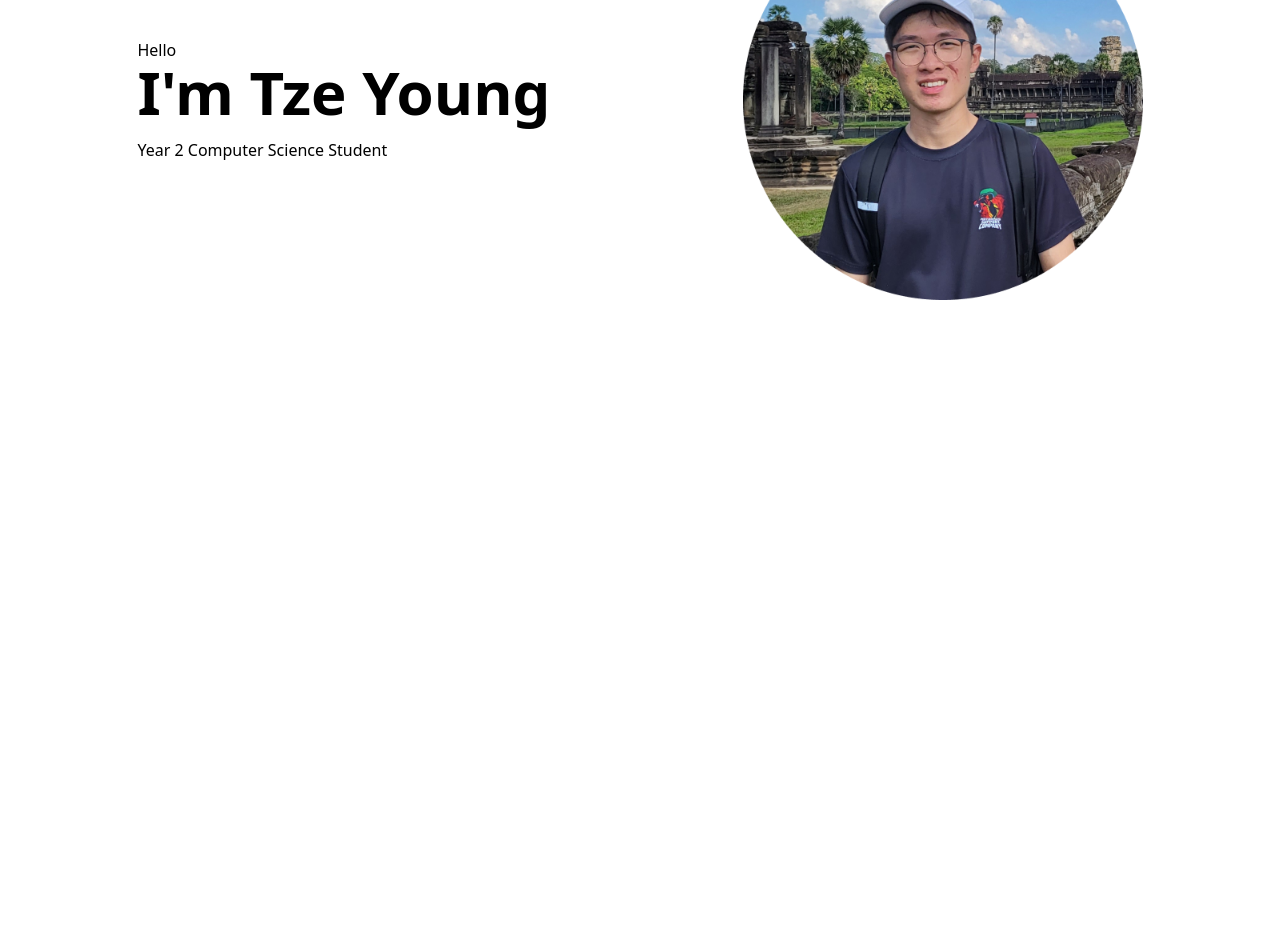
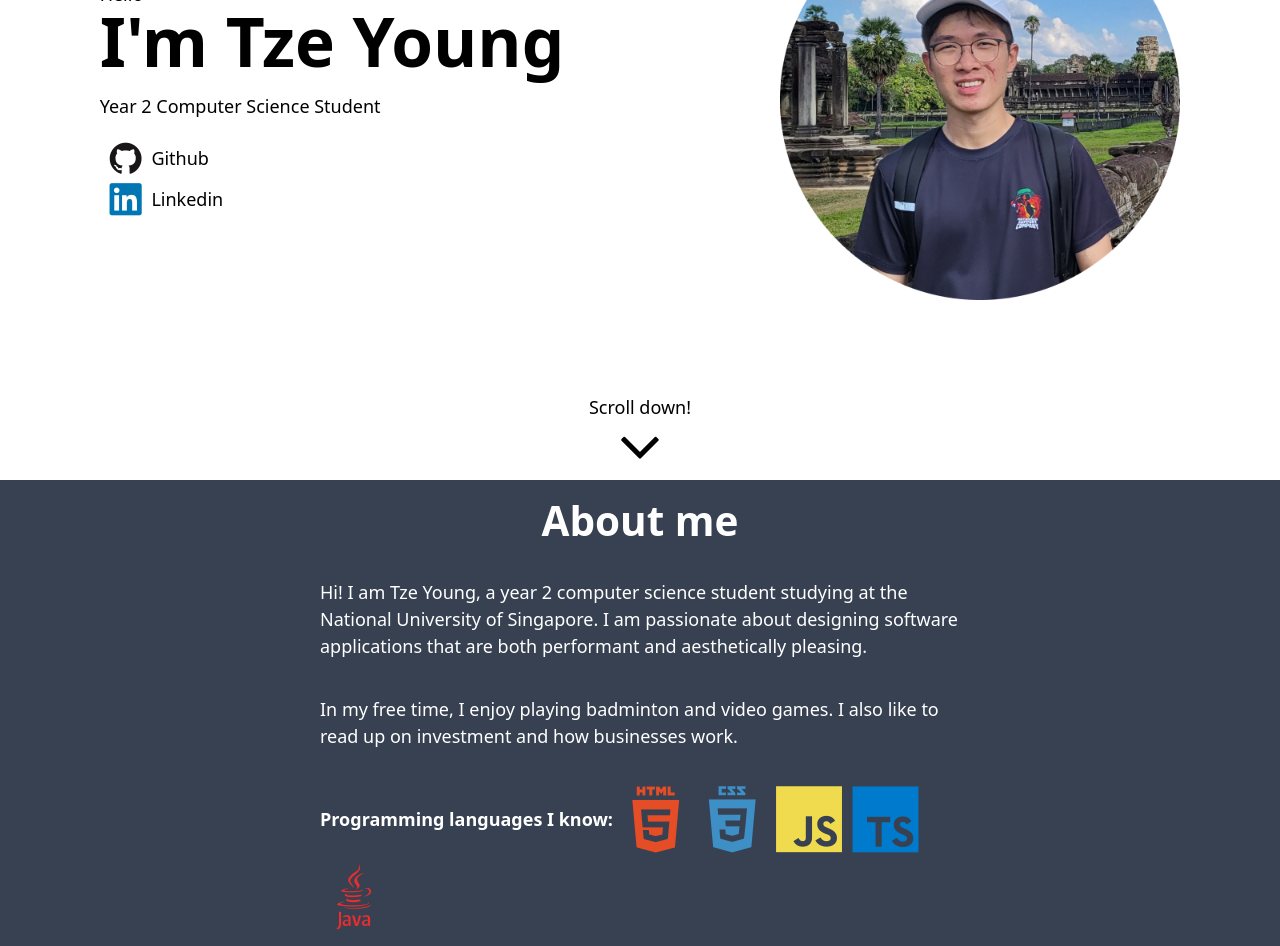
Before and after one commit to ItsTYtan/portfolio, a Next.js app: page /portfolio/ in a window 1280 px wide. Shown: the part 320-1266 px from the top of the page. Before the commit the page ends 800 px from the top, so only its background shows below. Built offline with nearby package versions, Linux system fonts and the light colour scheme; grey boxes are pictures that could not be loaded.

Commit message:
Add about me

```diff
--- a/app/experience/page.tsx
+++ b/app/experience/page.tsx
@@ -3,10 +3,13 @@
 import { useRef, useState } from "react";
 import Image from "next/image";
 import { BASE_PATH } from "@/app/constants";
+import { Nav } from '@/app/constants';
+import TopBar from "../topbar";
 
 export default function page() {
     return(
-        <main className='w-full h-[95vh] flex flex-col'>
+        <main className='w-full flex flex-col'>
+            <TopBar currentNav={Nav.Experience} />
             <h1 className="py-8 w-1/2 text-3xl font-semibold mx-auto">Work experience</h1>
             <ol className="relative border-s border-blue-200 dark:border-gray-700 mx-auto w-1/2 h-auto">
                 <li className="mb-10 ms-4">
--- a/app/globals.css
+++ b/app/globals.css
@@ -1,4 +1,5 @@
 @import url(https://cdn.jsdelivr.net/gh/devicons/devicon@v2.15.1/devicon.min.css);
+@import url(https://cdnjs.cloudflare.com/ajax/libs/font-awesome/4.7.0/css/font-awesome.min.css);
 
 @tailwind base;
 @tailwind components;
@@ -20,6 +21,7 @@
 
 * {
   box-sizing: border-box;
+  font-size: large;
 }
 
 html {
--- a/app/layout.tsx
+++ b/app/layout.tsx
@@ -18,7 +18,6 @@ export default function RootLayout({
   return (
     <html lang="en">
       <body>
-        <TopBar />
         {children}
       </body>
     </html>
--- a/app/page.tsx
+++ b/app/page.tsx
@@ -1,16 +1,81 @@
 import Image from 'next/image'
 import { BASE_PATH } from './constants'
+import Link from 'next/link'
+import TopBar from './topbar'
+import { Nav } from '@/app/constants';
 
 export default function Home() {
   return (
-    <main className='w-full h-[95vh]'>
-      <div className='flex flex-wrap gap-48 justify-center align-center min-h-full'>
+    <main className='w-full'>
+      <TopBar currentNav={Nav.Home} />
+      <div className='relative flex flex-wrap gap-48 justify-center align-center h-[95vh]'>
         <div className='my-auto'>
           <p>Hello</p>
-          <h1 className='text-6xl font-semibold'>I&apos;m <span>Tze Young</span></h1>
-          <p className='mt-4'>Year 2 Computer Science Student</p>
+          <h1 className='text-6xl font-semibold'>I&apos;m Tze Young</h1>
+          <p className='my-4'>Year 2 Computer Science Student</p>
+          <Link className="flex gap-2 pl-2 rounded-md hover:bg-gray-300 hover:text-blue-500" href="https://github.com/ItsTYtan" target='_blank'>
+            <i className="devicon-github-original colored my-auto text-3xl"></i>
+            <p className="my-auto">Github</p>
+          </Link>
+          <Link className="flex gap-2 pl-2 rounded-md hover:bg-gray-300 hover:text-blue-500" href="https://www.linkedin.com/in/tantzeyoung/" target='_blank'>
+            <i className="devicon-linkedin-plain colored my-auto text-3xl"></i>
+            <p className="my-auto">Linkedin</p>
+          </Link>
         </div>
         <Image className='my-auto' src={BASE_PATH + "/avatar.png"} width={400} height={400} alt='/avatar.png' />
+        <div className='absolute bottom-0 left-[50%] -translate-x-1/2'>
+          <p className='mb-[-8px]'>Scroll down!</p>
+          <i className="block fa fa-angle-down text-6xl text-center" aria-hidden="true"></i>
+        </div>
+      </div>
+      <div className='h-auto bg-gray-700 px-[25%]'>
+        <h1 className='py-4 text-4xl font-bold text-center text-white'>About me</h1>
+        <p className='py-4 text-white mx-auto'>
+          Hi! I am Tze Young, a year 2 computer science student studying at the National University of Singapore. I am passionate about designing
+          software applications that are both performant and aesthetically pleasing.
+        </p>
+
+        <p className='py-4 text-white mx-auto'>
+          In my free time, I enjoy playing badminton and video games. I also like to read up on investment and how businesses work.
+        </p>
+
+        <div className="flex flex-wrap w-full align-center gap-2 mx-auto my-4">
+            <p className="font-semibold my-auto text-white">Programming languages I know:</p>
+            <i className="devicon-html5-plain-wordmark colored text-6xl my-auto"></i>
+            <i className="devicon-css3-plain-wordmark colored text-6xl my-auto"></i>
+            <i className="devicon-javascript-plain colored text-6xl my-auto"></i>
+            <i className="devicon-typescript-plain colored text-6xl my-auto"></i>
+            <i className="devicon-java-plain-wordmark colored text-6xl my-auto"></i>
+        </div>
+
+        <div className="flex flex-wrap w-full align-center gap-2 mx-auto my-4">
+            <p className="font-semibold my-auto text-white">Frameworks or tools I can use:</p>
+            <i className="devicon-react-original-wordmark colored text-6xl my-auto"></i>
+            <i className="devicon-nextjs-original-wordmark text-6xl my-auto"></i>
+            <i className="devicon-nodejs-plain-wordmark text-6xl my-auto"></i>
+            <i className="devicon-tailwindcss-plain colored text-6xl my-auto"></i>
+            <img width="48px" src="https://cdn.jsdelivr.net/gh/devicons/devicon/icons/figma/figma-original.svg" />
+            <i className="devicon-flutter-plain colored text-6xl my-auto"></i>
+            <i className="devicon-firebase-plain-wordmark colored text-6xl my-auto"></i>
+            <i className="devicon-git-plain-wordmark colored text-6xl my-auto"></i>
+            <i className="devicon-github-original-wordmark colored text-6xl my-auto"></i>
+        </div>
+
+        <a href={BASE_PATH + "/experience"} className="py-4 flex items-center font-medium text-blue-500 dark:text-blue-500 hover:underline">
+          Check out my internships!
+          <svg className="w-4 h-4 ms-2 rtl:rotate-180" aria-hidden="true" xmlns="http://www.w3.org/2000/svg" fill="none" viewBox="0 0 14 10">
+              <path stroke="currentColor" stroke-linecap="round" stroke-linejoin="round" stroke-width="2" d="M1 5h12m0 0L9 1m4 4L9 9"/>
+          </svg>
+        </a>
+
+        <a href={ BASE_PATH + "/projects"} className="py-4 flex items-center font-medium text-blue-500 dark:text-blue-500 hover:underline">
+          Check out my side projects!
+          <svg className="w-4 h-4 ms-2 rtl:rotate-180" aria-hidden="true" xmlns="http://www.w3.org/2000/svg" fill="none" viewBox="0 0 14 10">
+              <path stroke="currentColor" stroke-linecap="round" stroke-linejoin="round" stroke-width="2" d="M1 5h12m0 0L9 1m4 4L9 9"/>
+          </svg>
+        </a>
+        <br/>
+        <br/>
       </div>
     </main>
   )
--- a/app/projects/page.tsx
+++ b/app/projects/page.tsx
@@ -4,10 +4,13 @@ import { useState } from "react";
 import Image from "next/image";
 import Link from "next/link";
 import { BASE_PATH } from "../constants";
+import { Nav } from '@/app/constants';
+import TopBar from "../topbar";
 
 export default function page() {
     return(
-        <main className='w-full h-[95vh]'>
+        <main className='w-full'>
+            <TopBar currentNav={Nav.Projects} />
             <h1 className="py-8 text-center">Stuff that I&apos;ve made across my internships, my time in University and in my own free time.</h1>
             <div className='flex flex-row gap-16 justify-center'>
                 <ProjectCard name='[Ba]king [Br]ead' coverImgRef={BASE_PATH + "/bakingbread_cover.jpg"}>
@@ -32,7 +35,7 @@ export default function page() {
                     <br/>
 
                     <div className="mx-auto px-20">
-                        <Image className="mx-auto" src={BASE_PATH+ '/bakingbreadUi.png'} alt='/bakingbreadUi.png' width={450} height={450} />
+                        <Image className="mx-auto" src={BASE_PATH+ '/bakingbreadUi.png'} alt='/bakingbreadUi.png' width={420} height={420} />
                     </div>
 
                     <p className="text-center italic color-gray-300">picture of the UI</p>
@@ -58,7 +61,7 @@ export default function page() {
 
                     <div className="flex flex-wrap gap-16 items-end justify-center">
                         <div>
-                            <Image src={BASE_PATH + "/orbital_poster.png"} alt="" width={350} height={350}/>
+                            <Image src={BASE_PATH + "/orbital_poster.png"} alt="" width={320} height={350}/>
                             <p className="text-center italic color-gray-300">picture of our project poster</p>
                         </div>
                         <div>
@@ -105,7 +108,7 @@ export default function page() {
                             <video className="mx-auto" width="350" src={BASE_PATH + "/satellite_video.mp4"} autoPlay loop>
                                 <source src={BASE_PATH + "/satellite_video.mp4"} type="video/mp4" />
                             </video>
-                            <p className="text-center italic color-gray-300 mt-2">actual simulation of a satellite with the &quot;shuttlecock&quot; confiuguration</p>
+                            <p className="w-[350px] text-center italic color-gray-300 mt-2">actual simulation of a satellite with the &quot;shuttlecock&quot; confiuguration</p>
                         </div>
 
                     </div>
@@ -131,14 +134,14 @@ function ProjectCard({
     return(
         <>
             <button
-                className="w-64 h-80 rounded-xl bg-gray-200 shadow-md"
+                className="w-64 h-80 rounded-xl bg-gray-300 shadow-lg"
                 onClick={() => setShowContent(true)}
             >
                 <div className="h-4/5 overflow-hidden p-4">
-                <Image className="h-full rounded-md border-black border-2" src={coverImgRef} alt="" width={288} height={0} />
+                    <Image className="h-full rounded-md border-black border-2 bg-white" src={coverImgRef} alt="" width={288} height={0} />
                 </div>
                 <div className="h-1/5 border-t border-gray-700 flex align-center justify-center mx-auto" >
-                <p className="text-center text-blue-600 font-semibold my-auto text-lg px-2">
+                    <p className="text-center text-blue-500 font-semibold my-auto text-lg px-2">
                         {name}
                     </p>
                 </div>
--- a/app/topbar.tsx
+++ b/app/topbar.tsx
@@ -3,12 +3,12 @@
 import styles from '@/app/home.module.css';
 import { Nav } from '@/app/constants';
 import Link from 'next/link';
-import { useState } from 'react';
 
-export default function TopBar() {
-
-    const [currentNav, setCurrentNav] = useState(Nav.Home);
-
+export default function TopBar({
+    currentNav
+}:{
+    currentNav: Nav
+}) {
 
     function ButtonStyle(currentNav : Nav, nextNav: Nav) {
         if (currentNav === nextNav) {
@@ -22,21 +22,18 @@ export default function TopBar() {
         <section className="pt-2 pl-16 w-full flex align-center h-[5vh] pr-16 gap-2">
             <Link
                 className={ButtonStyle(currentNav, Nav.Home)}
-                onClick={() => setCurrentNav(Nav.Home)}
                 href='/'
             >
                 <p className='text-center'>Home</p>
             </Link>
             <Link
                 className={ButtonStyle(currentNav, Nav.Experience)}
-                onClick={() => setCurrentNav(Nav.Experience)}
                 href='/experience'
             >
                 <p className='text-center'>Experience</p>
             </Link>
             <Link
                 className={ButtonStyle(currentNav, Nav.Projects)}
-                onClick={() => setCurrentNav(Nav.Projects)}
                 href='/projects'
             >
                 <p className='text-center'>Projects</p>
```
Lines whose indentation alone changed are shown as unchanged.
